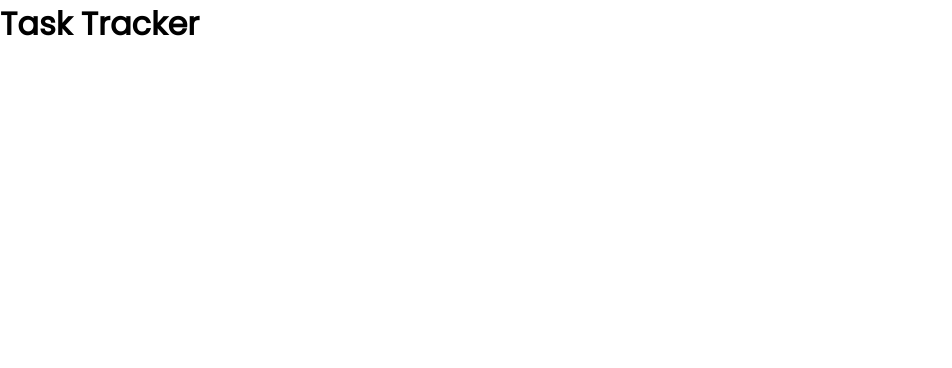
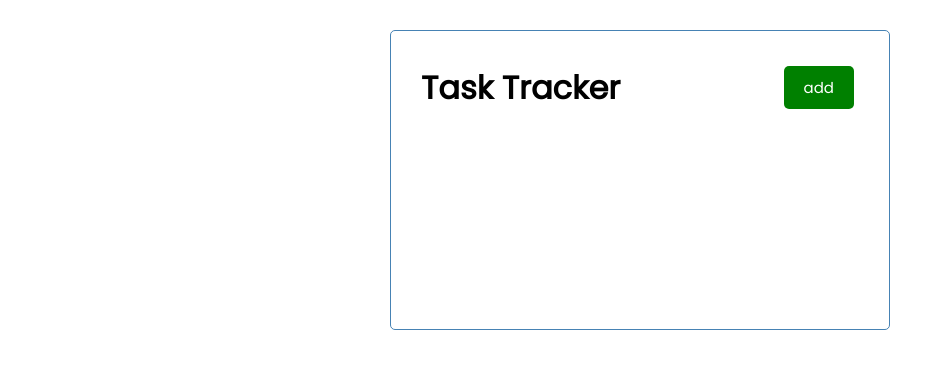
Before and after one commit to ajmal1722/Angular-crash, an Angular app: page / in a window 1280 px wide. Shown: the top 368 px of the page, without its empty margins (0-952 px from the left). Built offline with nearby package versions, Linux system fonts and the light colour scheme.

Commit message:
basic reusable button

```diff
--- a/src/app/app.component.html
+++ b/src/app/app.component.html
@@ -1 +1,3 @@
-<h1>{{title}}</h1>
+<div class="container">
+  <app-header></app-header>
+</div>
--- a/src/app/app.component.ts
+++ b/src/app/app.component.ts
@@ -1,13 +1,14 @@
 import { Component } from '@angular/core';
 import { RouterOutlet } from '@angular/router';
+import { HeaderComponent } from './components/header/header.component';
 
 @Component({
   selector: 'app-root',
   standalone: true,
-  imports: [RouterOutlet],
+  imports: [RouterOutlet, HeaderComponent],
   templateUrl: './app.component.html',
   styleUrl: './app.component.css'
 })
 export class AppComponent {
-  title: string = 'Task Tracker';
+
 }
--- /dev/null
+++ b/src/app/components/button/button.component.html
@@ -0,0 +1,3 @@
+<button [ngStyle]="{'background-color': color}" class="btn">
+    {{ text }}
+</button>
--- a/src/app/components/header/header.component.css
+++ b/src/app/components/header/header.component.css
@@ -0,0 +1,6 @@
+header {
+    display: flex;
+    justify-content: space-between;
+    align-items: center;
+    margin-bottom: 20px;
+}
--- a/src/app/components/header/header.component.html
+++ b/src/app/components/header/header.component.html
@@ -1 +1,4 @@
-<p>header works!</p>
+<header>
+    <h1>{{ title }}</h1>
+    <app-button color="green" text="add"></app-button>
+</header>
--- a/src/app/components/header/header.component.ts
+++ b/src/app/components/header/header.component.ts
@@ -1,12 +1,21 @@
 import { Component } from '@angular/core';
+import { ButtonComponent } from '../button/button.component';
 
 @Component({
   selector: 'app-header',
   standalone: true,
-  imports: [],
+  imports: [ButtonComponent],
   templateUrl: './header.component.html',
   styleUrl: './header.component.css'
 })
+
 export class HeaderComponent {
+  title: string = 'Task Tracker';
+  content: string = 'Add';
 
+  constructor() { }
+
+  ngOnInit(): void {
+
+  }
 }
```
Also changed, not shown: src/app/components/button/button.component.ts (added, +14 -0 lines), src/app/components/button/button.component.css (added), 1 other file (tests, documents, lock files or other folders).
